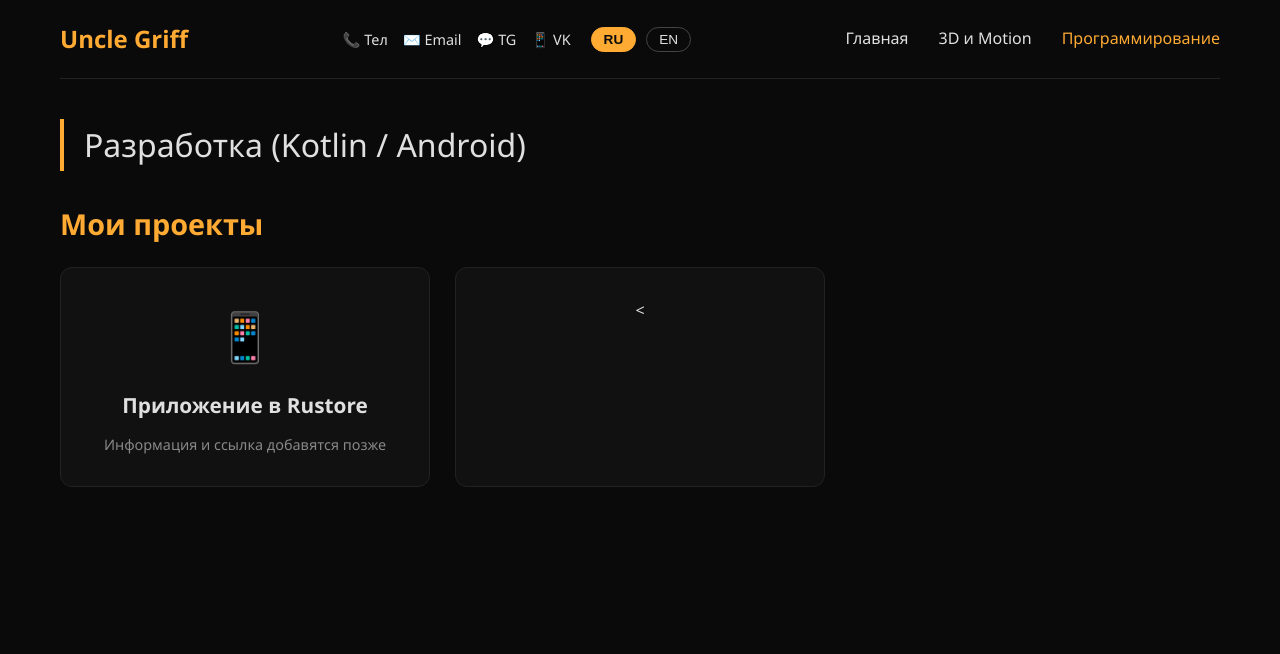
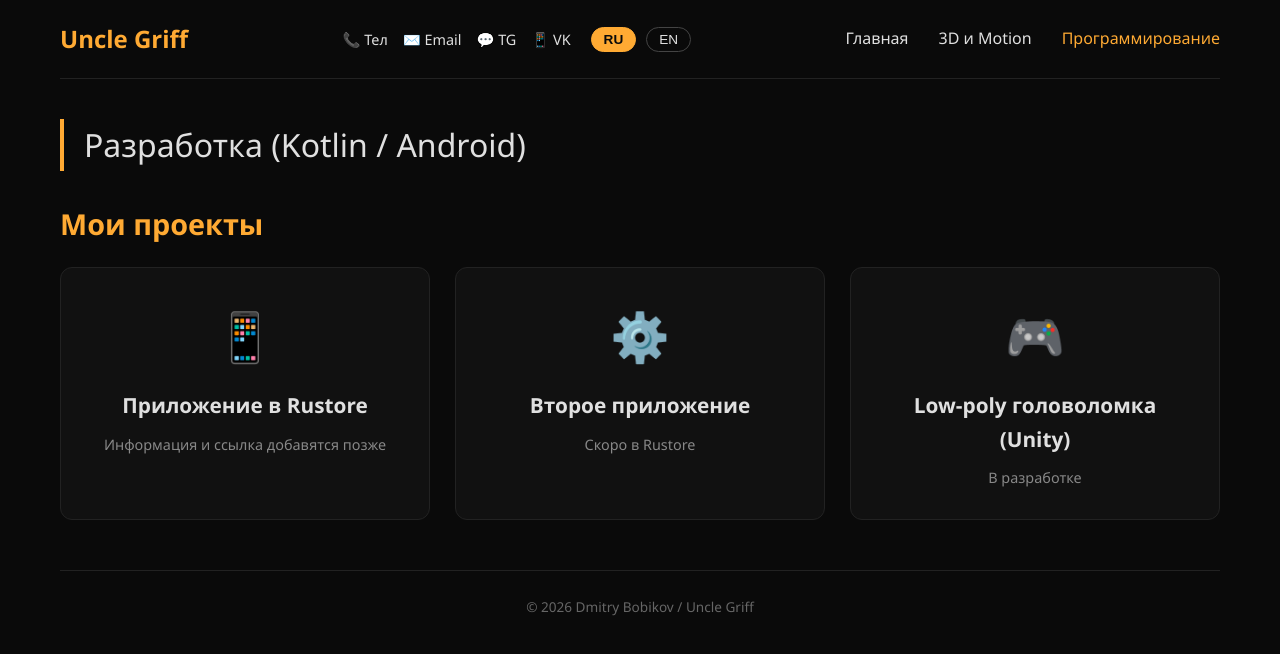
Before and after one commit to UncleGriff81/unclegriff81.github.io, a plain HTML site: page dev.html in a window 1280 px wide. Both pictures are taken after a click on the button "RU". Drawn offline with Linux system fonts and the light colour scheme.

Commit message:
Update dev.html

```diff
--- a/dev.html
+++ b/dev.html
@@ -83,4 +83,37 @@
             <h2 class="lang-content" data-lang="en">My Projects</h2>
             <div class="grid-3cols">
                 <div class="card"><div class="card-icon">📱</div><h3>Приложение в Rustore</h3><p class="lang-content active-lang" data-lang="ru">Информация и ссылка добавятся позже</p><p class="lang-content" data-lang="en">Details & link coming soon</p></div>
-                <div class="card"><
+                <div class="card"><div class="card-icon">⚙️</div><h3>Второе приложение</h3><p class="lang-content active-lang" data-lang="ru">Скоро в Rustore</p><p class="lang-content" data-lang="en">Coming soon to Rustore</p></div>
+                <div class="card"><div class="card-icon">🎮</div><h3>Low‑poly головоломка (Unity)</h3><p class="lang-content active-lang" data-lang="ru">В разработке</p><p class="lang-content" data-lang="en">In development</p></div>
+            </div>
+        </div>
+    </main>
+
+    <footer><p>© 2026 Dmitry Bobikov / Uncle Griff</p></footer>
+</div>
+<script>
+    const burger = document.getElementById('burger');
+    const navMenu = document.getElementById('navMenu');
+    burger.addEventListener('click', () => navMenu.classList.toggle('show'));
+
+    const langBtns = document.querySelectorAll('.lang-btn');
+    const langContents = document.querySelectorAll('.lang-content');
+    function setLanguage(lang) {
+        langContents.forEach(c => {
+            if(c.getAttribute('data-lang') === lang) c.classList.add('active-lang');
+            else c.classList.remove('active-lang');
+        });
+        langBtns.forEach(btn => {
+            if(btn.getAttribute('data-lang') === lang) btn.classList.add('active');
+            else btn.classList.remove('active');
+        });
+        localStorage.setItem('siteLang', lang);
+    }
+    langBtns.forEach(btn => {
+        btn.addEventListener('click', () => setLanguage(btn.getAttribute('data-lang')));
+    });
+    const saved = localStorage.getItem('siteLang');
+    if(saved === 'ru' || saved === 'en') setLanguage(saved);
+</script>
+</body>
+</html>
```
